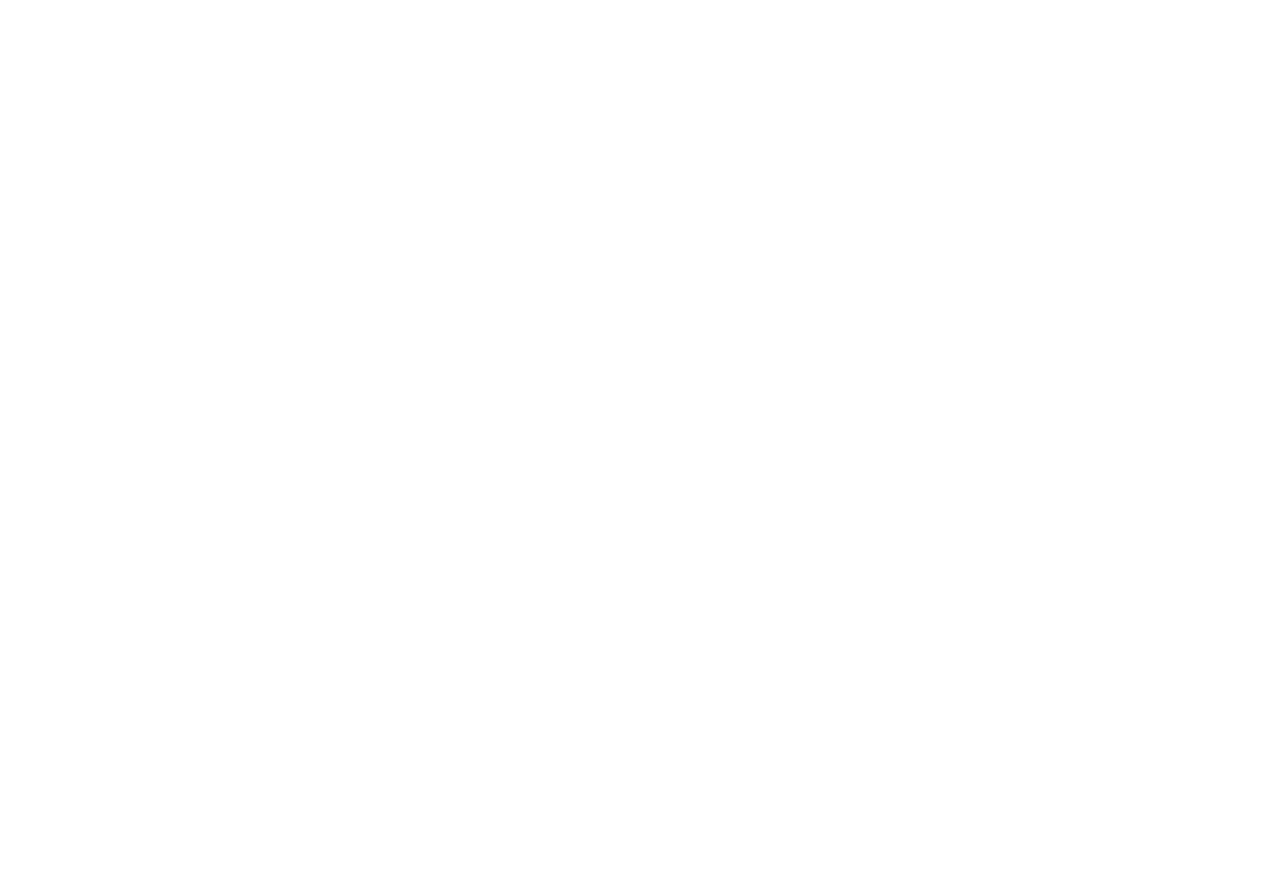
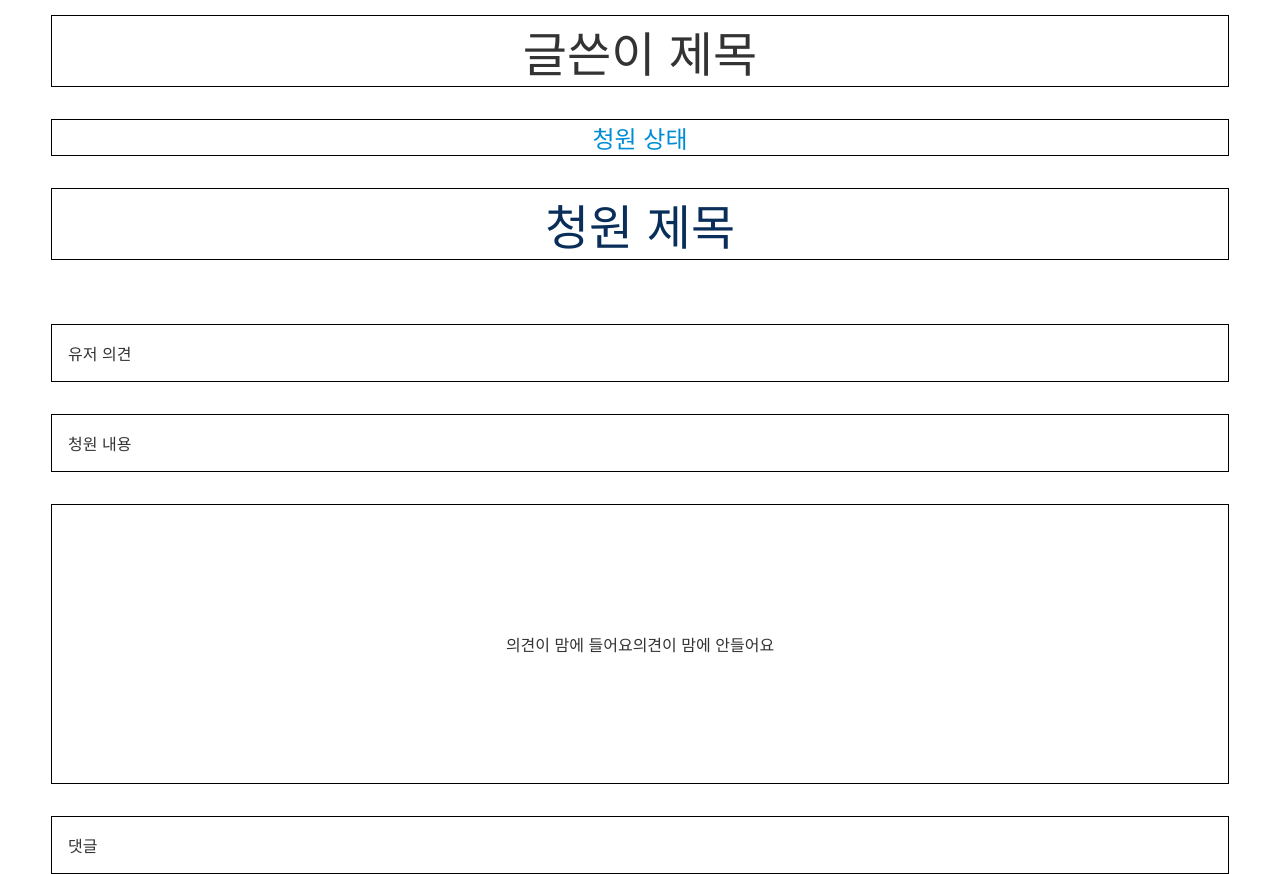
Before and after one commit to potato-club/national-petition-frontend, a Next.js app: page /board/detail in a window 1280 px wide. Shown: the part 529-1403 px from the top of the page. Before the commit the page ends 1280 px from the top, so only its background shows below. Built offline with nearby package versions, Linux system fonts and the light colour scheme.

Commit message:
[ADD]  상세 게시글쪽 레이아웃만 잡아두기

```diff
--- a/components/common/TypoGraphy.tsx
+++ b/components/common/TypoGraphy.tsx
@@ -50,15 +50,15 @@
       case 'h4':
         return '18';
       case 'body1':
+        return '16';
+      case 'body2':
         return '14';
-      case 'body2':
-        return '12';
       case 'sm1':
         return '10';
       case 'sm2':
         return '8';
       default:
-        return '14';
+        return '16';
     }
   }, [type]);
 
--- a/pages/board/detail.jsx
+++ b/pages/board/detail.jsx
@@ -8,9 +8,47 @@
     <LayoutContainer>
       <IntroHeader />
       <Container>
-        <TypoGraphy type="Head" color={customColor.skyBlue}>
-          WOW
-        </TypoGraphy>
+        <AuthorTitle>
+          <TypoGraphy type="Head" color={customColor.black} textAlign="center">
+            글쓴이 제목
+          </TypoGraphy>
+        </AuthorTitle>
+        <StatusWrapper>
+          <TypoGraphy type="h1" color={customColor.skyBlue} textAlign="center">
+            청원 상태
+          </TypoGraphy>
+        </StatusWrapper>
+        <PetitionTitle>
+          <TypoGraphy
+            type="Head"
+            color={customColor.deepBlue}
+            textAlign="center">
+            청원 제목
+          </TypoGraphy>
+        </PetitionTitle>
+        <UserContent>
+          <TypoGraphy type="body1" color={customColor.black}>
+            유저 의견
+          </TypoGraphy>
+        </UserContent>
+        <PepitionContent>
+          <TypoGraphy type="body1" color={customColor.black}>
+            청원 내용
+          </TypoGraphy>
+        </PepitionContent>
+        <RecommandWrapper>
+          <TypoGraphy type="body1" color={customColor.black}>
+            의견이 맘에 들어요
+          </TypoGraphy>
+          <TypoGraphy type="body1" color={customColor.black}>
+            의견이 맘에 안들어요
+          </TypoGraphy>
+        </RecommandWrapper>
+        <CommandForm>
+          <TypoGraphy type="body1" color={customColor.black}>
+            댓글
+          </TypoGraphy>
+        </CommandForm>
       </Container>
     </LayoutContainer>
   );
@@ -23,6 +61,7 @@
   min-height: 100vh;
   margin-left: auto;
   margin-right: auto;
+  margin-top: 32px;
 `;
 
 const IntroHeader = styled.div`
@@ -31,4 +70,44 @@
   height: 480px;
 `;
 
+const AuthorTitle = styled.div`
+  margin-top: 32px;
+  border: 1px solid;
+`;
+const StatusWrapper = styled.div`
+  margin-top: 32px;
+  border: 1px solid;
+`;
+const PetitionTitle = styled.div`
+  margin-top: 32px;
+  border: 1px solid;
+`;
+
+const UserContent = styled.div`
+  margin-top: 64px;
+  padding: 16px;
+  border: 1px solid;
+`;
+
+const PepitionContent = styled.div`
+  margin-top: 32px;
+  padding: 16px;
+  border: 1px solid;
+`;
+
+const RecommandWrapper = styled.div`
+  display: flex;
+  margin-top: 32px;
+  justify-content: center;
+  align-items: center;
+  height: 280px;
+  border: 1px solid;
+`;
+
+const CommandForm = styled.div`
+  margin-top: 32px;
+  padding: 16px;
+  border: 1px solid;
+`;
+
 export default detail;
```
